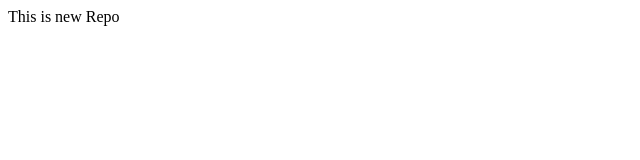
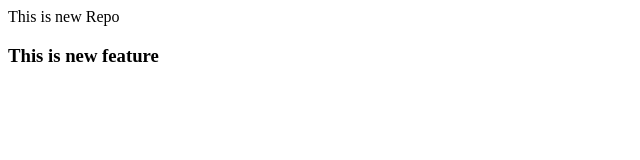
Before and after one commit to aabhas-0418/LocalRepo, a plain HTML site: page index.html in a window 1280 px wide. Shown: the whole page, without its empty margins (0-640 px from the left). Drawn offline with Linux system fonts and the light colour scheme.

Commit message:
Add new Feature

```diff
--- a/index.html
+++ b/index.html
@@ -1 +1,2 @@
 <p>This is new Repo</p>
+<h3>This is new feature</h3>
```
